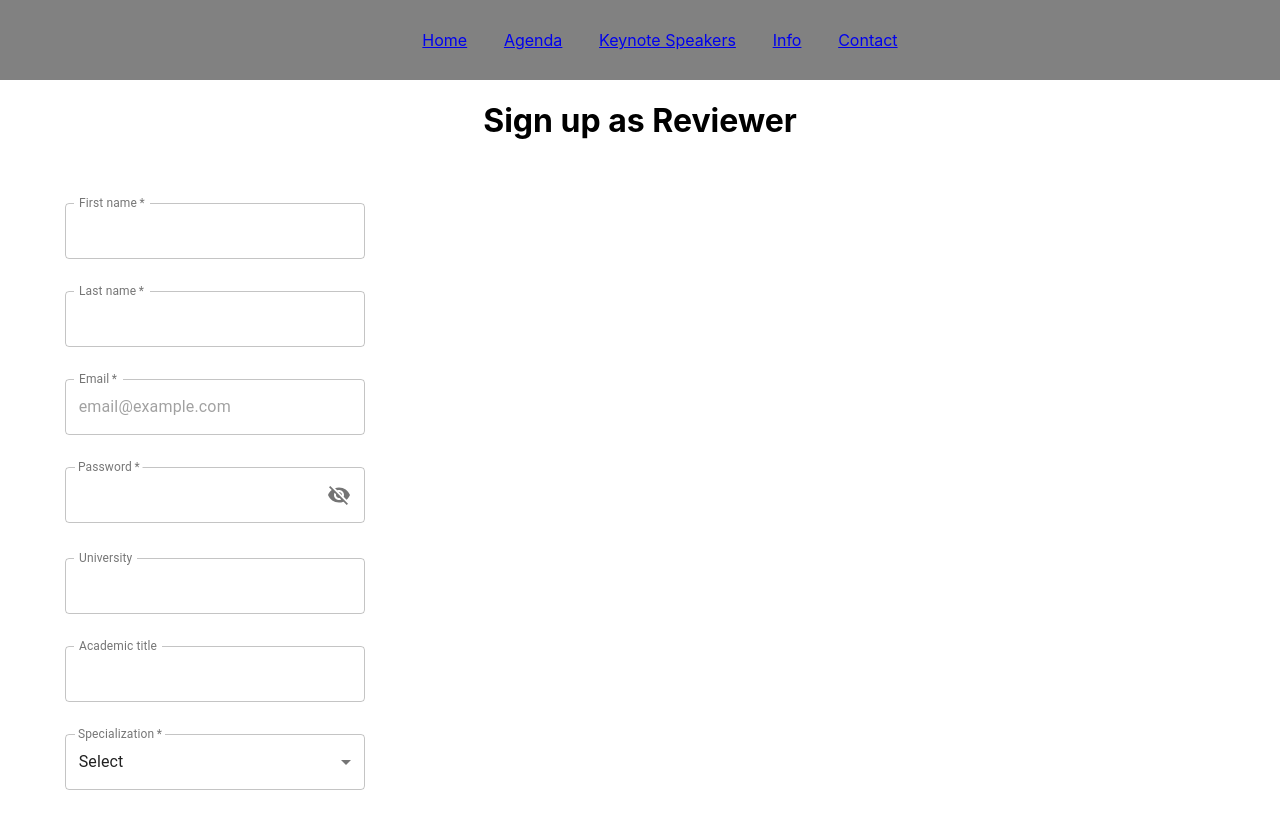
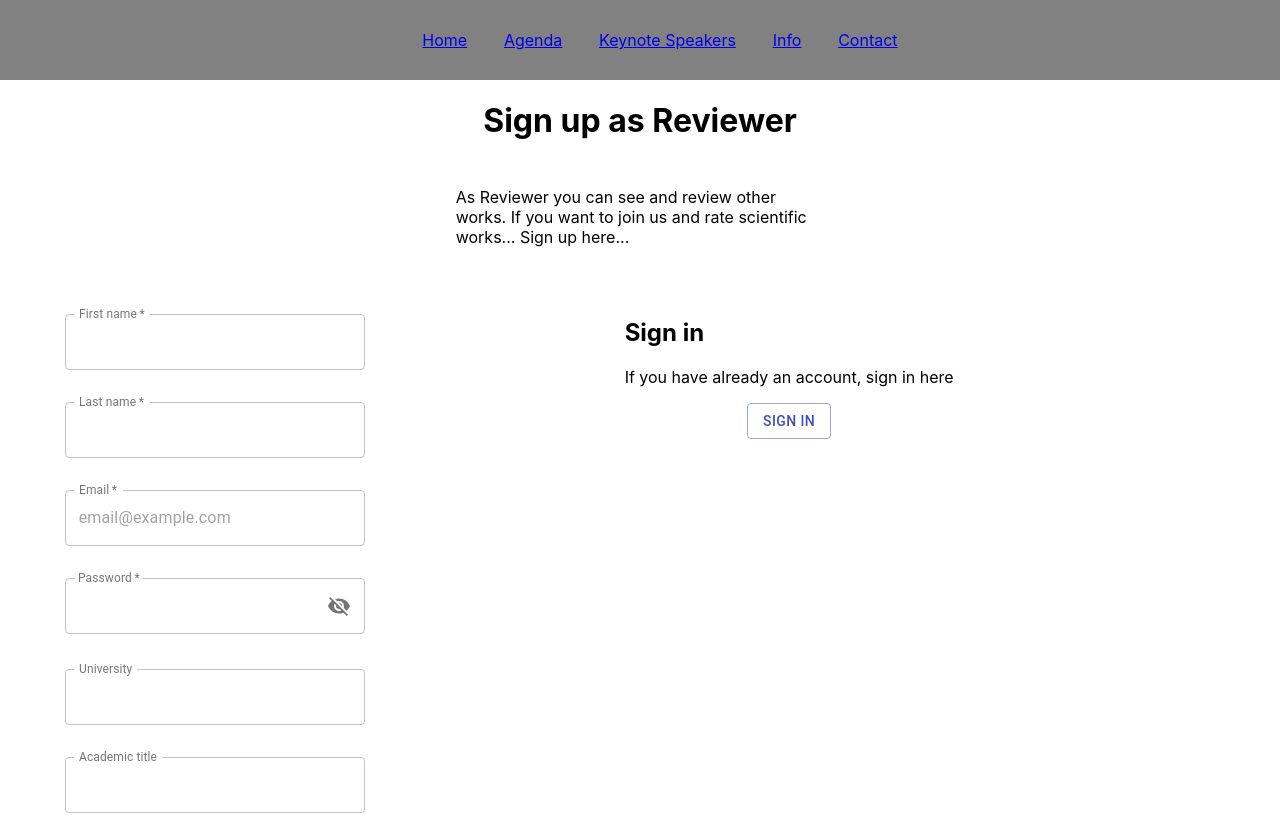
Before and after one commit to WyimaginowaneKoniki/Kongres, a React (Create React App) app in the folder web-client/: page /signup-reviewer in a window 1280 px wide. Shown: the top 815 px of the page. Built offline with nearby package versions, Linux system fonts and the light colour scheme.

Commit message:
Add info and button about sign in

```diff
--- /dev/null
+++ b/web-client/src/components/SignInUpInfo.jsx
@@ -0,0 +1,31 @@
+import React from 'react';
+import { makeStyles } from '@material-ui/core/styles';
+import '../App.css';
+
+function SignInUpInfo(props) {
+    const styles = makeStyles({
+        main: {
+            padding: '2%',
+            display: 'flex',
+            justifyContent: 'center',
+        },
+        content: {
+            display: 'block',
+            justifyContent: 'center',
+            textAlign: 'left',
+            margin: '0 20%',
+
+            width: '30%',
+        },
+      });
+
+    const style = styles();
+
+    return (
+        <div className={style.main}>
+            <p className={style.content}>{props.content}</p>
+        </div>
+    )
+}
+
+export default SignInUpInfo;
--- a/web-client/src/components/SignUpForm.jsx
+++ b/web-client/src/components/SignUpForm.jsx
@@ -24,12 +24,14 @@ import "../App.css";
 const styles = makeStyles({
   main: {
     padding: "2%",
+    display: "flex",
   },
   form: {
     display: "flex",
     flexDirection: "column",
+    float: "left",
     textAlign: "left",
-    width: "400px",
+    maxWidth: "400px",
     margin: "16px",
   },
   textField: {
@@ -57,9 +59,27 @@ const styles = makeStyles({
   formHelperText: {
     marginBottom: "32px",
   },
+  heading: {
+    textAlign: "left",
+  },
+  content: {
+    textAlign: "left",
+    display: "block",
+  },
+  btn: {
+    margin: "8px 0px",
+  },
+  columns: {
+    display: "flex",
+  },
+  signInUpOther: {
+    maxWidth: "400px",
+    float: "left",
+    marginLeft: "144px",
+  },
 });
 
-export default function SignUpForm() {
+export default function SignUpForm(props) {
   const [values, setValues] = React.useState({
     specialization: "",
     password: "",
@@ -125,6 +145,7 @@ export default function SignUpForm() {
   return (
     <Container component="main">
       <div className={style.main}>
+        <div classname={style.columns}>
           <form
             className={style.form}
             noValidate
@@ -319,6 +340,14 @@ export default function SignUpForm() {
               Sign up
             </Button>
           </form>
+          <div className={style.signInUpOther}>
+            <h2 className={style.heading}>{props.heading}</h2>
+            <p className={style.content}>{props.content}</p>
+            <Button variant="outlined" color="primary" classname={style.btn}>
+              {props.btn}
+            </Button>
+          </div>
+        </div>
       </div>
     </Container>
   );
--- a/web-client/src/pages/signup-reviewer.js
+++ b/web-client/src/pages/signup-reviewer.js
@@ -1,15 +1,32 @@
 import React from "react";
 import "../App.css";
+import SignInUpInfo from "../components/SignInUpInfo";
 import SignUpForm from "../components/SignUpForm";
 
-function SignUpReviewer(){
-    return (
-        <div>
-          <h1>Sign up as Reviewer</h1>
-          <SignUpForm />
-        </div>
-      );
+function SignUpReviewer() {
+  const signUpReviewerInfo = {
+    content:
+      "As Reviewer you can see and review other works. If you want to join us and rate scientific works... Sign up here...",
+  };
 
+  const signInReviewer = {
+    heading: "Sign in",
+    content: "If you have already an account, sign in here",
+    btn: "Sign in",
+  };
+  return (
+    <div>
+      <h1>Sign up as Reviewer</h1>
+      <SignInUpInfo content={signUpReviewerInfo.content} />
+      <div>
+        <SignUpForm
+          heading={signInReviewer.heading}
+          content={signInReviewer.content}
+          btn={signInReviewer.btn}
+        />
+      </div>
+    </div>
+  );
 }
 
 export default SignUpReviewer;
```
Lines whose indentation alone changed are shown as unchanged.
